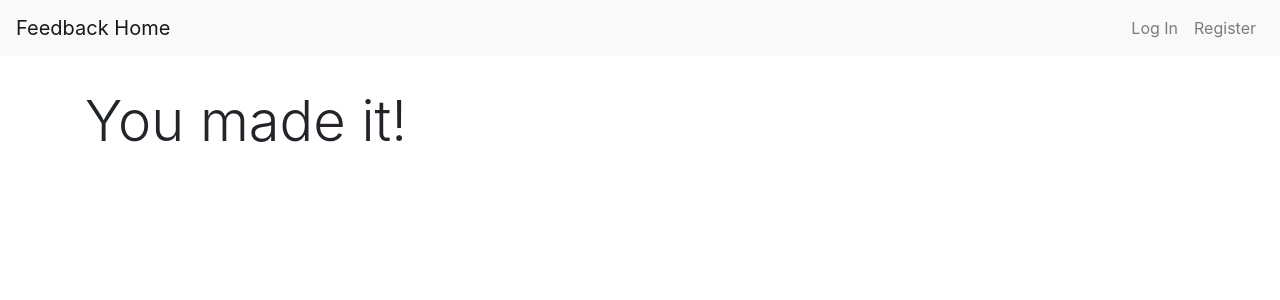
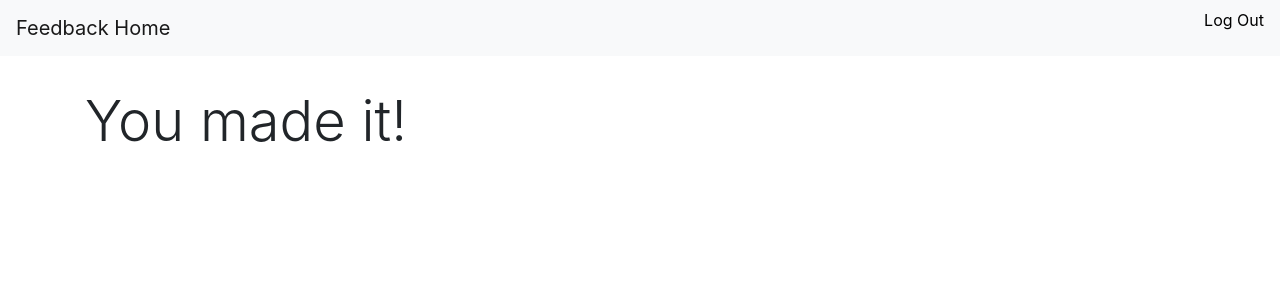
Before and after one commit to ivy1130/SpringboardUnit24-5, a Flask app: page /secret in a window 1280 px wide. Shown: the top 300 px of the page. Run offline with Flask 2, Linux system fonts and the light colour scheme; the visitor is signed in with stand-in values (Sample User, id 1); parts of the project's set-up code (start-up, migrations or seed data) failed here and were passed over.

Commit message:
Restricted route secret to users only and added logout route

```diff
--- a/app.py
+++ b/app.py
@@ -70,4 +70,14 @@ def login_user():
 
 @app.route('/secret')
 def show_secret():
+    if "user" not in session:
+        flash("Please login first!", "danger")
+        return redirect('/login')
+
     return render_template('secret.html')
+
+@app.route("/logout", methods=["POST"])
+def logout_user():
+    session.pop('user')
+    flash("Goodbye!", "info")
+    return redirect('/')
--- /dev/null
+++ b/static/app.css
@@ -0,0 +1,9 @@
+.navbar-nav form button {
+    border: none;
+    outline: none;
+    background: none;
+    cursor: pointer;
+    padding: 0;
+    font-family: inherit;
+    font-size: inherit;
+}
--- a/templates/base.html
+++ b/templates/base.html
@@ -5,7 +5,7 @@
     <meta name="viewport" content="width=device-width, initial-scale=1.0">
     <title>{%block title%}{%endblock%}</title>
     <link rel="stylesheet" href="https://cdn.jsdelivr.net/npm/bootstrap@4.3.1/dist/css/bootstrap.min.css" integrity="sha384-ggOyR0iXCbMQv3Xipma34MD+dH/1fQ784/j6cY/iJTQUOhcWr7x9JvoRxT2MZw1T" crossorigin="anonymous">
-
+    <link rel="stylesheet" href="/static/app.css">
 </head>
 <body>
     <nav class="navbar navbar-expand-lg navbar-light bg-light">
@@ -15,12 +15,21 @@
         </button>
         <div class="collapse navbar-collapse justify-content-end" id="navbarNav">
           <ul class="navbar-nav">
+              {% if session['user']%}
+              <form action="/logout", method="POST">
+                <button>Log Out</button>
+                <!-- <li class="nav-item">
+                <a class="nav-link" href="/logout">Log Out</a>
+                </li>    -->
+              </form>
+              {% else%}
                 <li class="nav-item">
                 <a class="nav-link" href="/login">Log In</a>
                 </li>
                 <li class="nav-item">
                 <a class="nav-link" href="/register">Register</a>
                 </li>
+              {% endif %}
           </ul>
         </div>
       </nav>
--- a/templates/login_user.html
+++ b/templates/login_user.html
@@ -4,7 +4,7 @@
 {% block content %}
 
 <h1 class="display-1">Log In</h1>
-<p class="lead">Log in below! If you don't have an account, <a href="/register">sign up here</a>!</p>
+<p class="lead">Log in below. If you don't have an account, <a href="/register">sign up here</a>!</p>
 
 <form method="POST">
 
```
Lines whose indentation alone changed are shown as unchanged.
